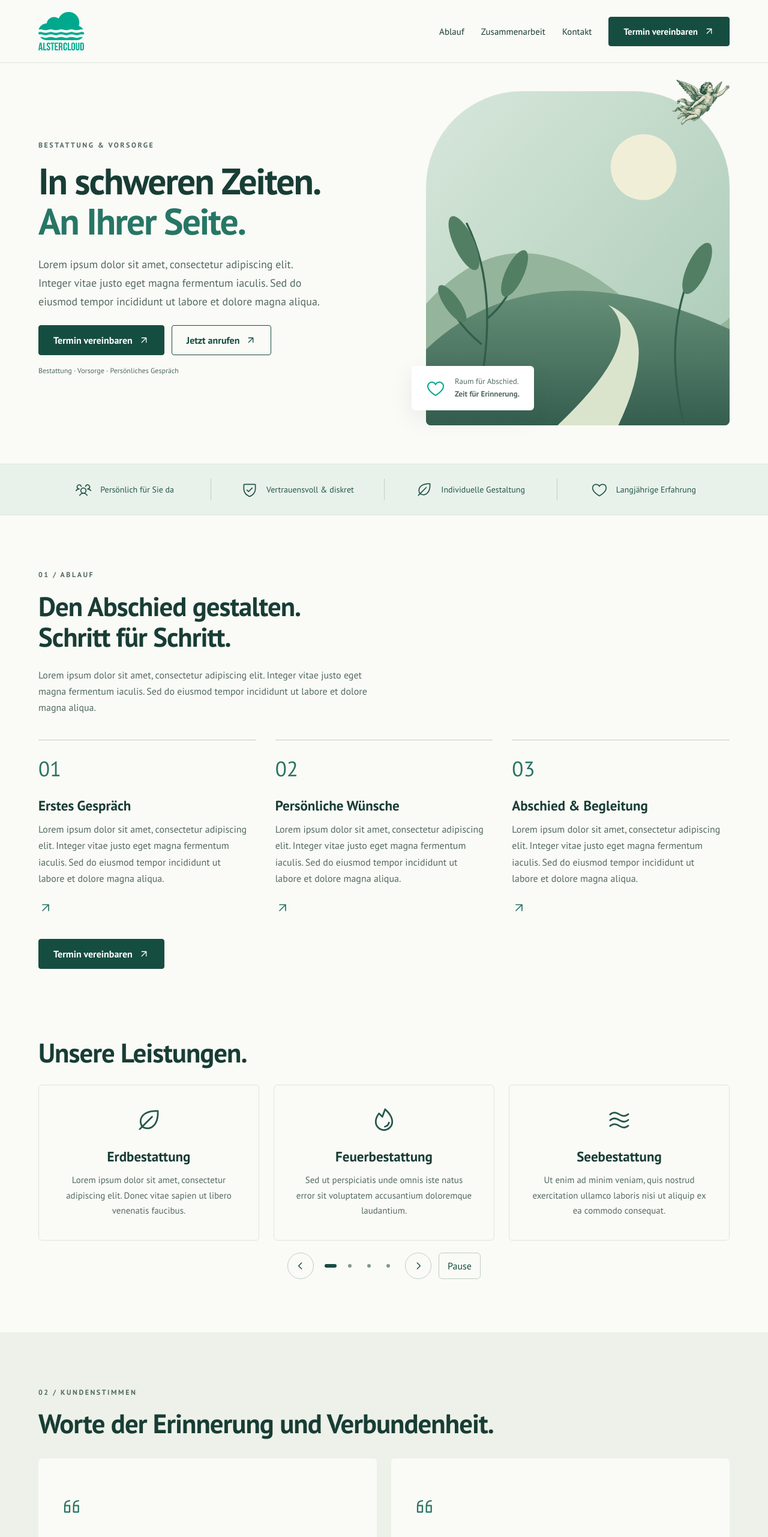
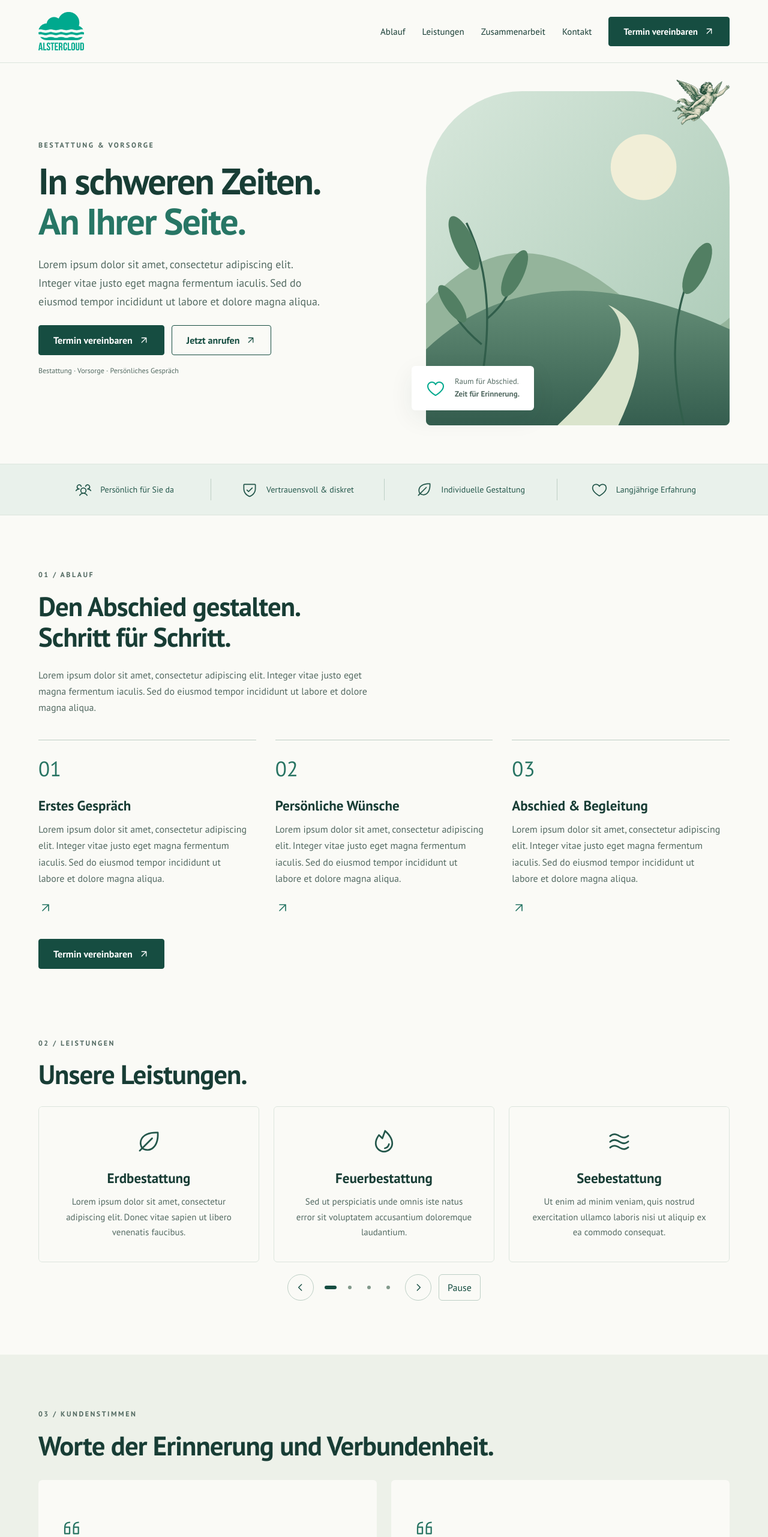
Before and after one commit to manueldinisjunior/bestatter-landingpage, a React (Vite) app: page / in a window 1280 px wide. Shown: the top 2562 px of the page at 60% size. Built offline with nearby package versions, Linux system fonts and the light colour scheme.

Commit message:
Add Leistungen navigation and number all sections in page order

```diff
--- a/src/main.jsx
+++ b/src/main.jsx
@@ -150,7 +150,7 @@ function ContactForm() {
 }
 function LocationSection() {
   return <section className="location-section section" id="standort" aria-labelledby="location-title">
-    <p className="eyebrow">05 / STANDORT</p><h2 id="location-title">Hier finden Sie uns</h2>
+    <p className="eyebrow">06 / STANDORT</p><h2 id="location-title">Hier finden Sie uns</h2>
     <div className="location-grid">
       <div className="location-map"><img className="location-map-image" src="./bestatter-map.webp" alt="Illustrative Standortkarte: Bestatter, Winterhuder Weg 31, 22085 Hamburg" width="1774" height="887" loading="lazy"/></div>
       <div className="location-details"><h3>Bestatter</h3><address><div><MapPin size={24} aria-hidden="true"/><span>Winterhuder Weg 31<br/>22085 Hamburg</span></div><a href="tel:+494060943946"><Phone size={24} aria-hidden="true"/>040 60 94 39 46</a><a href="mailto:mail@alstercloud.de"><EnvelopeSimple size={24} aria-hidden="true"/>mail@alstercloud.de</a></address><a className="button secondary" href="#" onClick={event => event.preventDefault()}><NavigationArrow size={20} aria-hidden="true"/>Route planen</a></div>
@@ -266,16 +266,16 @@ function App() {
           <path className="menu-line-top" d="M4 7h16"/><path className="menu-line-middle" d="M4 12h16"/><path className="menu-line-bottom" d="M4 17h16"/>
         </svg>
       </button>
-      <nav id="navigation" className={menu ? 'open' : ''} aria-label="Hauptnavigation">{[['ablauf','Ablauf'],['zusammenarbeit','Zusammenarbeit'],['kontakt','Kontakt']].map(([id, label]) => <a key={id} href={'#'+id}>{label}</a>)}<CTA /></nav>
+      <nav id="navigation" className={menu ? 'open' : ''} aria-label="Hauptnavigation">{[['ablauf','Ablauf'],['leistungen','Leistungen'],['zusammenarbeit','Zusammenarbeit'],['kontakt','Kontakt']].map(([id, label]) => <a key={id} href={'#'+id}>{label}</a>)}<CTA /></nav>
     </header>
     <main id="main">
       <section className="hero section" id="start"><div><p className="eyebrow">BESTATTUNG & VORSORGE</p><h1>In schweren Zeiten.<br/><span>An Ihrer Seite.</span></h1><p className="lead">{lorem}</p><div className="actions"><CTA/><CTA secondary/></div><p className="fine">Bestattung · Vorsorge · Persönliches Gespräch</p></div><div className="hero-art"><img className="hero-angel" src="./hero-angel.webp" alt="" aria-hidden="true" width="480" height="320"/><img src="./placeholder.svg" width="600" height="660" alt="" fetchPriority="high"/><div className="art-caption"><span><Heart size={32} aria-hidden="true"/></span><p>Raum für Abschied.<br/><strong>Zeit für Erinnerung.</strong></p></div></div></section>
       <div className="trust-strip trust-benefits" aria-label="Unsere Werte">{[[UsersThree, 'Persönlich für Sie da'], [ShieldCheck, 'Vertrauensvoll & diskret'], [Leaf, 'Individuelle Gestaltung'], [Heart, 'Langjährige Erfahrung']].map(([BenefitIcon, label]) => <span key={label}><BenefitIcon size={28} aria-hidden="true"/>{label}</span>)}</div>
       <section className="section process" id="ablauf"><div className="section-heading"><p className="eyebrow">01 / ABLAUF</p><h2>Den Abschied gestalten.<br/>Schritt für Schritt.</h2><p>{lorem}</p></div><div className="steps">{['Erstes Gespräch', 'Persönliche Wünsche', 'Abschied & Begleitung'].map((title, index) => <article key={title}><span className="number">0{index + 1}</span><h3>{title}</h3><p>{lorem}</p><span className="step-line"><Icon name="arrow" size={24}/></span></article>)}</div><div className="section-action"><CTA/></div></section>
-      <section className="section services-section" id="leistungen" aria-labelledby="services-title"><h2 id="services-title">Unsere Leistungen.</h2><ContentCarousel items={services} renderCard={ServiceCard} desktopCount={3} label="Bestattungsleistungen" className="services-carousel"/></section>
-      <section className="quotes section"><p className="eyebrow">02 / KUNDENSTIMMEN</p><h2>Worte der Erinnerung und Verbundenheit.</h2><ContentCarousel items={testimonials} renderCard={TestimonialCard} label="Kundenstimmen – sechs Beispiele"/></section>
-      <section className="section collaboration" id="zusammenarbeit"><div className="section-heading"><p className="eyebrow">03 / ZUSAMMENARBEIT</p><h2>Persönlich. Einfühlsam.<br/>Für Sie da.</h2><p>{lorem}</p><CTA/></div><div className="features">{[[Handshake, 'Individuelle Begleitung'], [Heart, 'Transparente Abläufe'], [UsersThree, 'Langfristige Unterstützung']].map(([FeatureIcon, title]) => <article key={title}><FeatureIcon size={40} aria-hidden="true"/><div><h3>{title}</h3><p>{lorem}</p></div></article>)}</div></section>
-      <section className="contact-cta" id="kontakt" aria-labelledby="contact-title"><div className="section contact-cta-grid"><div className="contact-pitch"><p className="eyebrow">04 / KONTAKT</p><h2 id="contact-title">Lassen Sie<br/>uns sprechen.</h2><p>{lorem}</p><a className="contact-phone" href={"tel:" + config.phone}><Phone size={32} aria-hidden="true"/><span>040 60 94 39 46</span></a><div className="actions"><button type="button" className="button calendly-button" onClick={() => contact('booking')}><CalendarBlank size={24} aria-hidden="true"/>Termin über Calendly buchen</button></div></div><ContactForm/></div></section>
+      <section className="section services-section" id="leistungen" aria-labelledby="services-title"><p className="eyebrow">02 / LEISTUNGEN</p><h2 id="services-title">Unsere Leistungen.</h2><ContentCarousel items={services} renderCard={ServiceCard} desktopCount={3} label="Bestattungsleistungen" className="services-carousel"/></section>
+      <section className="quotes section"><p className="eyebrow">03 / KUNDENSTIMMEN</p><h2>Worte der Erinnerung und Verbundenheit.</h2><ContentCarousel items={testimonials} renderCard={TestimonialCard} label="Kundenstimmen – sechs Beispiele"/></section>
+      <section className="section collaboration" id="zusammenarbeit"><div className="section-heading"><p className="eyebrow">04 / ZUSAMMENARBEIT</p><h2>Persönlich. Einfühlsam.<br/>Für Sie da.</h2><p>{lorem}</p><CTA/></div><div className="features">{[[Handshake, 'Individuelle Begleitung'], [Heart, 'Transparente Abläufe'], [UsersThree, 'Langfristige Unterstützung']].map(([FeatureIcon, title]) => <article key={title}><FeatureIcon size={40} aria-hidden="true"/><div><h3>{title}</h3><p>{lorem}</p></div></article>)}</div></section>
+      <section className="contact-cta" id="kontakt" aria-labelledby="contact-title"><div className="section contact-cta-grid"><div className="contact-pitch"><p className="eyebrow">05 / KONTAKT</p><h2 id="contact-title">Lassen Sie<br/>uns sprechen.</h2><p>{lorem}</p><a className="contact-phone" href={"tel:" + config.phone}><Phone size={32} aria-hidden="true"/><span>040 60 94 39 46</span></a><div className="actions"><button type="button" className="button calendly-button" onClick={() => contact('booking')}><CalendarBlank size={24} aria-hidden="true"/>Termin über Calendly buchen</button></div></div><ContactForm/></div></section>
       <LocationSection/>
     </main>
     <SiteFooter/>
```
